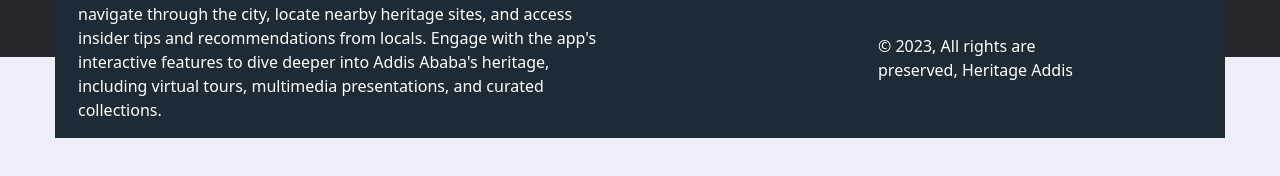
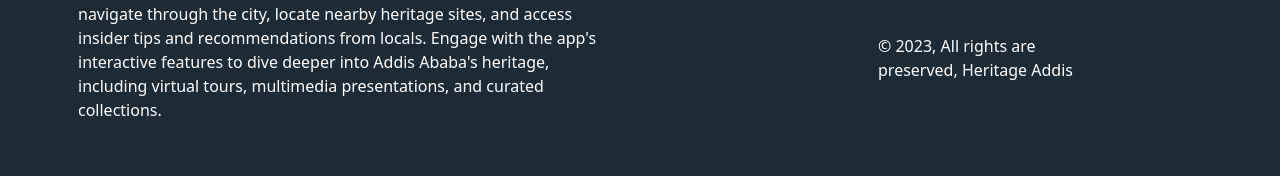
Before and after one commit to dagmfre/Tour-app, a website: page index.html in a window 1280 px wide. Shown: the part 4166-4342 px from the top of the page. Before the commit the page ends 4304 px from the top, so only its background shows below. Drawn offline with nearby package versions, Linux system fonts and the light colour scheme.

Commit message:
Over styles.css

```diff
--- a/styles.css
+++ b/styles.css
@@ -21,11 +21,6 @@
 }
 ul{
 	list-style: none;
-}
-.footer{
-	background-color: #24262b;
-    padding: 40px 0;
-    height: 200px;
 }
 .footer-col{
    width: 25%;
@@ -510,6 +505,10 @@ input:checked + section.box .box-title:before {
   color: #ffffff;
   display: inline-block;
 }
+#footer {
+  background-color: #1d2b36;
+  padding: 40px 0;
+}
 
 .last2{
   position: relative;
```
